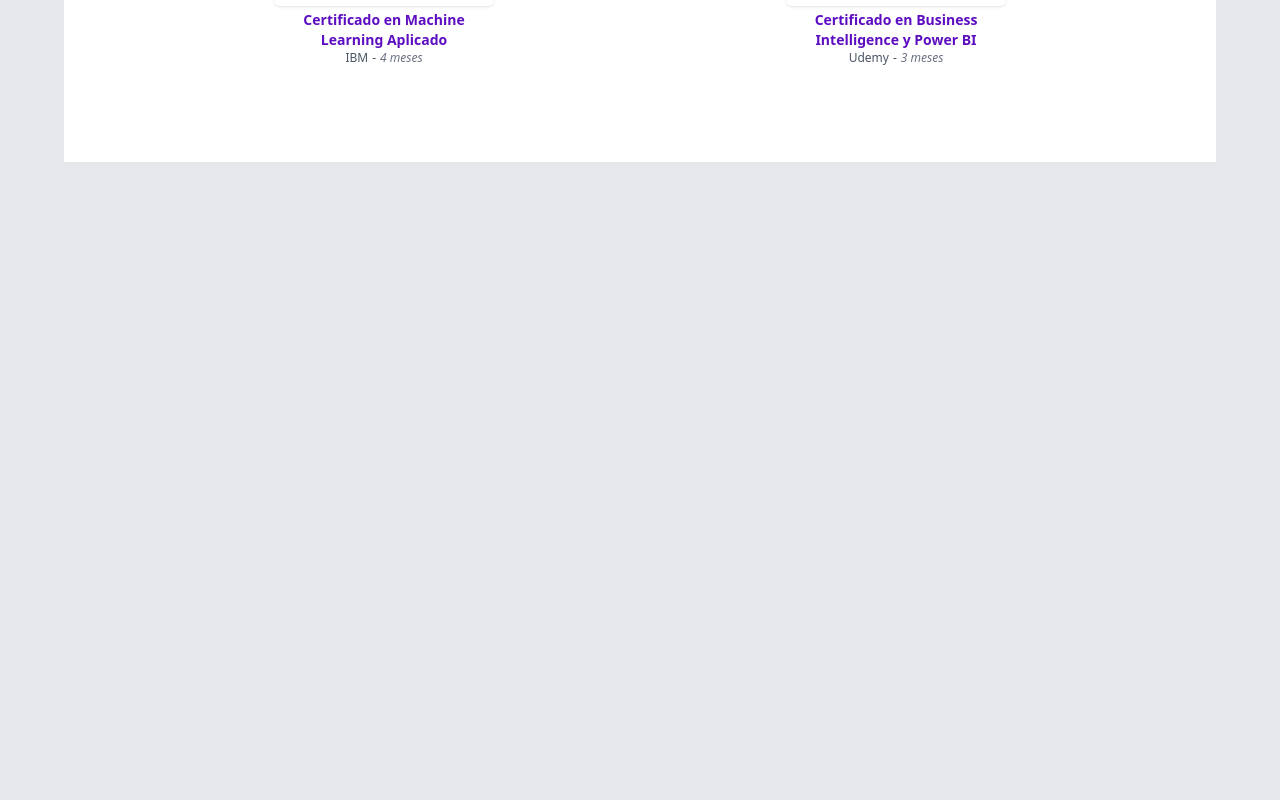
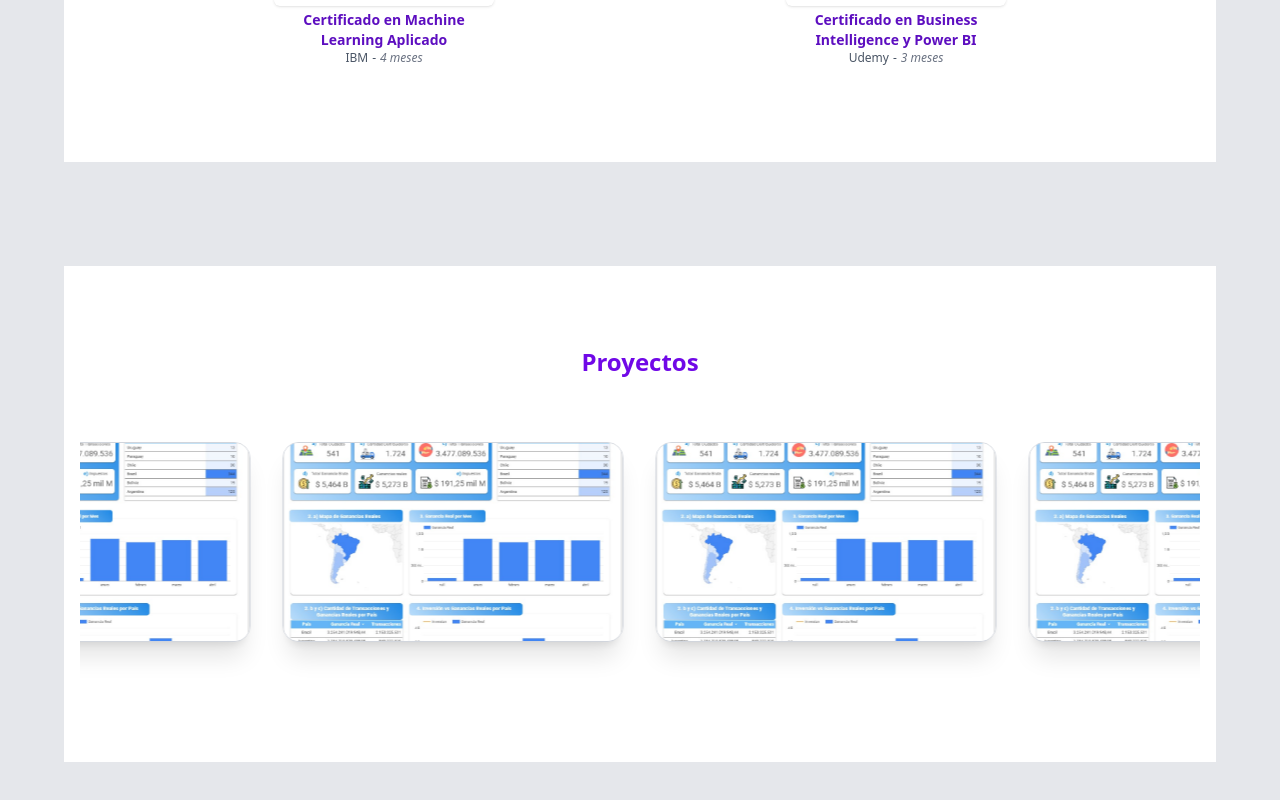
Before and after one commit to AlejandroPerren/Portafolio-Ludmila-Sanchez, a Next.js app: page / in a window 1280 px wide. Shown: the part 1346-2146 px from the top of the page. Before the commit the page ends 1572 px from the top, so only its background shows below. Built offline with nearby package versions, Linux system fonts and the light colour scheme; a web font is replaced by a local one.

Commit message:
integrate proyects

```diff
--- a/componentes/Home.tsx
+++ b/componentes/Home.tsx
@@ -3,7 +3,7 @@ import Hero from "./Home/Hero/Hero";
 
 import ResponsiveNav from "./Home/Navbar/ResponsiveNav";
 import Certifications from "./Home/Certifications/Certifications";
-
+import Proyects from "./Home/Proyects/Proyects";
 const Home = () => {
   return (
     <div>
@@ -18,6 +18,10 @@ const Home = () => {
       <div>
         <Certifications />
       </div>
+
+      <div>
+        <Proyects/>
+      </div>
     </div>
   );
 };
--- /dev/null
+++ b/componentes/Home/Proyects/Proyects.tsx
@@ -0,0 +1,18 @@
+import React from "react";
+import ProjectsSlider from "./ProyectsSlider";
+
+
+const Projects = () => {
+  return (
+    <section className="pt-10 pb-16">
+      <div className="w-full max-w-6xl mx-auto px-4 py-20 bg-white">
+      <h1 className="text-2xl font-bold text-violet-700 mb-6 text-center">
+          Proyectos
+        </h1>
+        <ProjectsSlider />
+      </div>
+    </section>
+  );
+};
+
+export default Projects;
--- /dev/null
+++ b/componentes/Home/Proyects/ProyectsSlider.tsx
@@ -0,0 +1,60 @@
+"use client";
+
+import { projectsData } from "@/data";
+import Image from "next/image";
+import React from "react";
+import Carousel from "react-multi-carousel";
+import "react-multi-carousel/lib/styles.css";
+import { useRouter } from "next/navigation";
+import { FaRegEye } from "react-icons/fa";
+
+const responsive = {
+  superLargeDesktop: { breakpoint: { max: 4000, min: 1600 }, items: 3 },
+  desktop: { breakpoint: { max: 1600, min: 1024 }, items: 3 },
+  tablet: { breakpoint: { max: 1024, min: 768 }, items: 2 },
+  mobile: { breakpoint: { max: 768, min: 0 }, items: 1 },
+};
+
+const ProjectsSlider = () => {
+  const router = useRouter();
+
+  return (
+    <Carousel
+      responsive={responsive}
+      infinite
+      centerMode
+      autoPlay
+      autoPlaySpeed={6000}
+      keyBoardControl
+      containerClass="py-10 max-w-7xl mx-auto"
+      itemClass="px-4"
+      removeArrowOnDeviceType={["tablet", "mobile"]}
+    >
+      {projectsData.map((project) => (
+        <div
+          key={project.id}
+          onClick={() => router.push(`/proyecto/${project.id}`)}
+          className="cursor-pointer transform transition duration-300 hover:scale-105"
+        >
+          <div className="relative h-[200px] rounded-2xl overflow-hidden shadow-xl hover:shadow-2xl border border-gray-300 bg-white">
+            <Image
+              src={project.images[0]}
+              alt={`Proyecto ${project.id}`}
+              fill
+              className="object-cover object-center"
+            />
+            {/* Overlay oscura con ícono */}
+            <div className="absolute inset-0 bg-black bg-opacity-40 opacity-0 hover:opacity-100 transition duration-300 flex items-center justify-center">
+              <div className="flex flex-col items-center text-white">
+                <FaRegEye className="w-8 h-8 mb-2" />
+                <span className="text-sm">Ver proyecto</span>
+              </div>
+            </div>
+          </div>
+        </div>
+      ))}
+    </Carousel>
+  );
+};
+
+export default ProjectsSlider;
--- a/data/index.ts
+++ b/data/index.ts
@@ -1,39 +1,79 @@
 export const projectsData = [
   {
     id: 1,
-      images: ["/images/project1-1.png", "/images/project1-2.png"],
+    images: ["/proyectos/proyecto1.jpeg", "/proyectos/proyecto1.2.jpeg"],
     title: "Análisis de Ventas para Tienda Minorista",
-      objectives: "Identificar tendencias de compra y optimizar el inventario mediante análisis de datos históricos.",
-      results: "Reducción del 20% en el exceso de inventario y aumento del 15% en ventas estratégicas.",
+    objectives:
+      "Identificar tendencias de compra y optimizar el inventario mediante análisis de datos históricos.",
+    results:
+      "Reducción del 20% en el exceso de inventario y aumento del 15% en ventas estratégicas.",
     duration: "3 meses",
     dataset: "Dataset de ventas históricas, clientes y productos (CSV, SQL).",
-      conclusions: "El análisis permitió ajustar campañas de marketing y mejorar la gestión de stock.",
-      link: "https://github.com/usuario/analisis-ventas"
+    conclusions:
+      "El análisis permitió ajustar campañas de marketing y mejorar la gestión de stock.",
+    link: "https://github.com/usuario/analisis-ventas",
   },
   {
     id: 2,
-      images: ["/images/project1-1.png", "/images/project1-2.png"],
+    images: ["/proyectos/proyecto1.jpeg", "/proyectos/proyecto1.2.jpeg"],
     title: "Predicción de Abandono de Clientes (Churn Prediction)",
-      objectives: "Predecir clientes propensos a abandonar el servicio usando Machine Learning supervisado.",
-      results: "Modelo con 85% de precisión para identificar clientes en riesgo de churn.",
+    objectives:
+      "Predecir clientes propensos a abandonar el servicio usando Machine Learning supervisado.",
+    results:
+      "Modelo con 85% de precisión para identificar clientes en riesgo de churn.",
     duration: "4 meses",
-      dataset: "Datos de comportamiento de clientes, transacciones y servicio al cliente.",
-      conclusions: "Se lograron estrategias personalizadas de retención, disminuyendo el churn en un 10%.",
-      link: "https://github.com/usuario/prediccion-churn"
+    dataset:
+      "Datos de comportamiento de clientes, transacciones y servicio al cliente.",
+    conclusions:
+      "Se lograron estrategias personalizadas de retención, disminuyendo el churn en un 10%.",
+    link: "https://github.com/usuario/prediccion-churn",
   },
   {
     id: 3,
-      images: ["/images/project1-1.png", "/images/project1-2.png"],
+    images: ["/proyectos/proyecto1.jpeg", "/proyectos/proyecto1.2.jpeg"],
     title: "Dashboard Interactivo de Análisis Financiero",
-      objectives: "Construir dashboards dinámicos para visualizar KPIs financieros en tiempo real.",
-      results: "Implementación de reportes automatizados que redujeron el tiempo de generación manual en un 70%.",
+    objectives:
+      "Construir dashboards dinámicos para visualizar KPIs financieros en tiempo real.",
+    results:
+      "Implementación de reportes automatizados que redujeron el tiempo de generación manual en un 70%.",
     duration: "2 meses",
-      dataset: "Transacciones financieras, balances y flujo de caja (Excel, SQL).",
-      conclusions: "El dashboard mejoró la toma de decisiones financieras estratégicas.",
-      link: "https://github.com/usuario/dashboard-financiero"
-    }
+    dataset:
+      "Transacciones financieras, balances y flujo de caja (Excel, SQL).",
+    conclusions:
+      "El dashboard mejoró la toma de decisiones financieras estratégicas.",
+    link: "https://github.com/usuario/dashboard-financiero",
+  },
+  {
+    id: 2,
+    images: ["/proyectos/proyecto1.jpeg", "/proyectos/proyecto1.2.jpeg"],
+    title: "Predicción de Abandono de Clientes (Churn Prediction)",
+    objectives:
+      "Predecir clientes propensos a abandonar el servicio usando Machine Learning supervisado.",
+    results:
+      "Modelo con 85% de precisión para identificar clientes en riesgo de churn.",
+    duration: "4 meses",
+    dataset:
+      "Datos de comportamiento de clientes, transacciones y servicio al cliente.",
+    conclusions:
+      "Se lograron estrategias personalizadas de retención, disminuyendo el churn en un 10%.",
+    link: "https://github.com/usuario/prediccion-churn",
+  },
+  {
+    id: 2,
+    images: ["/proyectos/proyecto1.jpeg", "/proyectos/proyecto1.2.jpeg"],
+    title: "Predicción de Abandono de Clientes (Churn Prediction)",
+    objectives:
+      "Predecir clientes propensos a abandonar el servicio usando Machine Learning supervisado.",
+    results:
+      "Modelo con 85% de precisión para identificar clientes en riesgo de churn.",
+    duration: "4 meses",
+    dataset:
+      "Datos de comportamiento de clientes, transacciones y servicio al cliente.",
+    conclusions:
+      "Se lograron estrategias personalizadas de retención, disminuyendo el churn en un 10%.",
+    link: "https://github.com/usuario/prediccion-churn",
+  },
 ];
-
 
 export const certificatesData = [
   {
@@ -43,7 +83,8 @@ export const projectsData = [
     company: "Coderhouse",
     duration: "5 meses",
     technologies: ["Python", "Pandas", "NumPy", "Matplotlib", "Seaborn"],
-      summary: "Formación en limpieza, manipulación y visualización de datos utilizando herramientas de Python."
+    summary:
+      "Formación en limpieza, manipulación y visualización de datos utilizando herramientas de Python.",
   },
   {
     id: 2,
@@ -51,8 +92,14 @@ export const projectsData = [
     title: "Certificado en Machine Learning Aplicado",
     company: "IBM",
     duration: "4 meses",
-      technologies: ["Scikit-learn", "Modelado predictivo", "Evaluación de modelos", "Feature Engineering"],
-      summary: "Especialización en creación y evaluación de modelos de machine learning supervisados y no supervisados."
+    technologies: [
+      "Scikit-learn",
+      "Modelado predictivo",
+      "Evaluación de modelos",
+      "Feature Engineering",
+    ],
+    summary:
+      "Especialización en creación y evaluación de modelos de machine learning supervisados y no supervisados.",
   },
   {
     id: 3,
@@ -60,8 +107,14 @@ export const projectsData = [
     title: "Certificado en Business Intelligence y Power BI",
     company: "Udemy",
     duration: "3 meses",
-      technologies: ["Power BI", "DAX", "Modelado de Datos", "Dashboards Interactivos"],
-      summary: "Capacitación en desarrollo de informes interactivos y visualización de datos para toma de decisiones empresariales."
+    technologies: [
+      "Power BI",
+      "DAX",
+      "Modelado de Datos",
+      "Dashboards Interactivos",
+    ],
+    summary:
+      "Capacitación en desarrollo de informes interactivos y visualización de datos para toma de decisiones empresariales.",
   },
   {
     id: 4,
@@ -69,7 +122,13 @@ export const projectsData = [
     title: "Certificado en Business Intelligence y Power BI",
     company: "Udemy",
     duration: "3 meses",
-      technologies: ["Power BI", "DAX", "Modelado de Datos", "Dashboards Interactivos"],
-      summary: "Capacitación en desarrollo de informes interactivos y visualización de datos para toma de decisiones empresariales."
-    }
+    technologies: [
+      "Power BI",
+      "DAX",
+      "Modelado de Datos",
+      "Dashboards Interactivos",
+    ],
+    summary:
+      "Capacitación en desarrollo de informes interactivos y visualización de datos para toma de decisiones empresariales.",
+  },
 ];
```
Also changed, not shown: componentes/Home/Certifications/CertificationsSlider.tsx (line endings or trailing spaces). Lines whose indentation alone changed are shown as unchanged.
